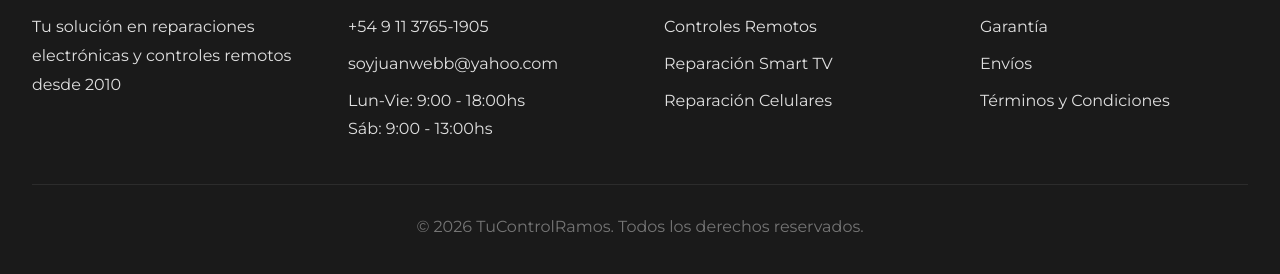
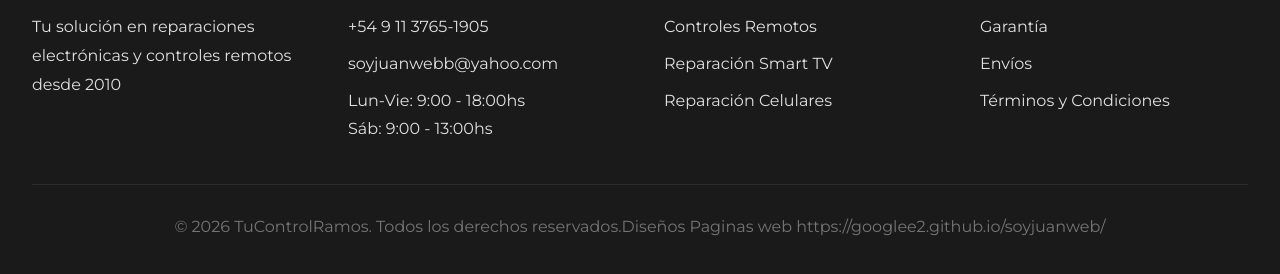
Before and after one commit to Googlee2/TuControlRamos, a website: page index.html in a window 1280 px wide. Shown: the part 2504-2778 px from the top of the page. Drawn offline with Linux system fonts and the light colour scheme; a script that the page names is missing.

Commit message:
Update index.html

```diff
--- a/index.html
+++ b/index.html
@@ -1148,7 +1148,7 @@
             </div>
         </div>
         <div class="footer-bottom">
-            <p>&copy; 2026 TuControlRamos. Todos los derechos reservados.</p>
+            <p>&copy; 2026 TuControlRamos. Todos los derechos reservados.Diseños Paginas web  https://googlee2.github.io/soyjuanweb/</p>
         </div>
     </footer>
 
```
